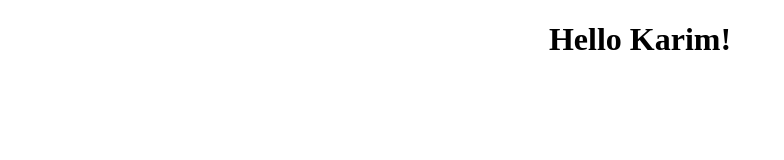
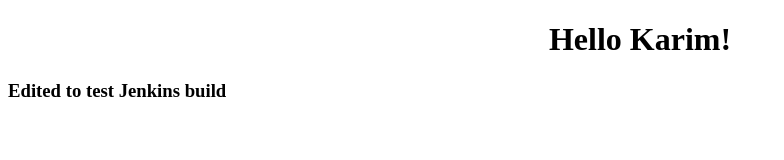
Before and after one commit to Oueslati99/DevSecOps, a plain HTML site: page Index.html in a window 1280 px wide. Shown: the whole page, without its empty margins (0-784 px from the left). Drawn offline with Linux system fonts and the light colour scheme.

Commit message:
Adding modified file

```diff
--- a/Index.html
+++ b/Index.html
@@ -7,5 +7,6 @@
 
     <body>
     <h1> <center> Hello Karim! </center> </h1>
-    </body>
+    <h3> Edited to test Jenkins build <h3>
+</body>
 </html>
```
